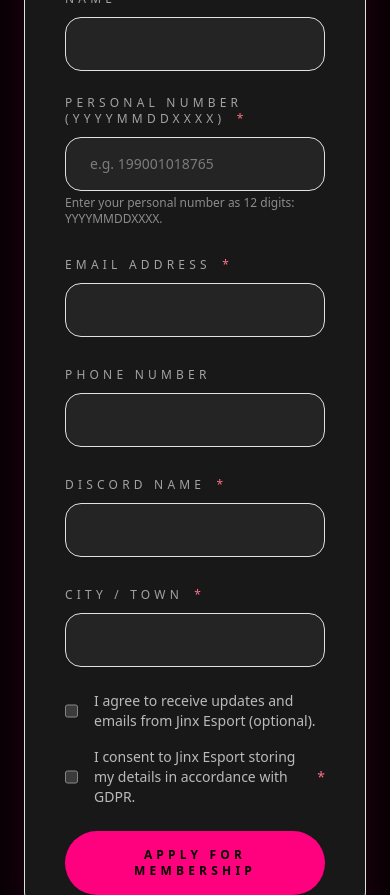
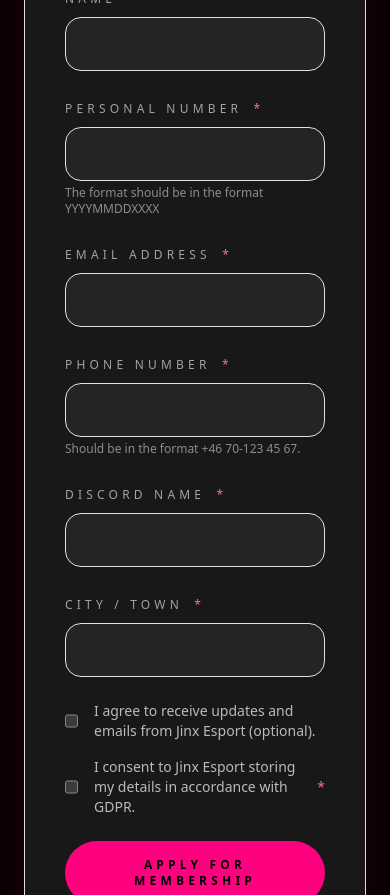
Before and after one commit to emrikrellmar/jinxesport.se, a React (Vite) app: page / in a window 390 px wide. Shown: the part 2060-2955 px from the top of the page. Built offline with nearby package versions, Linux system fonts and the light colour scheme.

Commit message:
feat(membership): require phone number in form and add accessibility attrs

```diff
--- a/src/components/MembershipForm.tsx
+++ b/src/components/MembershipForm.tsx
@@ -37,9 +37,10 @@ const MembershipForm = () => {
   const handleSubmit: React.FormEventHandler<HTMLFormElement> = async (event) => {
     event.preventDefault();
 
-    const missing: string[] = [];
+  const missing: string[] = [];
     if (!form.name.trim()) missing.push("name");
     if (!form.email.trim()) missing.push("email");
+  if (!form.phone.trim()) missing.push("phone");
     if (!form.personalNumber.trim()) missing.push("personalNumber");
     else if (!/^[0-9]{12}$/.test(form.personalNumber)) missing.push("personalNumber");
     if (!form.discord.trim()) missing.push("discord");
@@ -136,7 +137,7 @@ const MembershipForm = () => {
             </div>
             <div className="space-y-2">
               <label htmlFor="personalNumber" className="text-xs uppercase tracking-[0.35em] text-white/60">
-                Personal number (YYYYMMDDXXXX) <span className="ml-1 font-medium text-rose-400">*</span>
+                Personal number <span className="ml-1 font-medium text-rose-400">*</span>
               </label>
               <input
                 id="personalNumber"
@@ -147,9 +148,8 @@ const MembershipForm = () => {
                 className={inputClasses("personalNumber")}
                 aria-invalid={missingFields.includes("personalNumber")}
                 aria-required="true"
-                placeholder="e.g. 199001018765"
               />
-              <p className="mt-1 text-xs text-white/50">Enter your personal number as 12 digits: YYYYMMDDXXXX.</p>
+              <p className="mt-1 text-xs text-white/50">The format should be in the format YYYYMMDDXXXX</p>
             </div>
             <div className="space-y-2">
               <label htmlFor="email" className="text-xs uppercase tracking-[0.35em] text-white/60">
@@ -168,7 +168,7 @@ const MembershipForm = () => {
             </div>
             <div className="space-y-2">
               <label htmlFor="phone" className="text-xs uppercase tracking-[0.35em] text-white/60">
-                Phone Number
+                Phone Number <span className="ml-1 font-medium text-rose-400">*</span>
               </label>
               <input
                 id="phone"
@@ -177,7 +177,10 @@ const MembershipForm = () => {
                 value={form.phone}
                 onChange={handleChange}
                 className={inputClasses("phone")}
+                aria-invalid={missingFields.includes("phone")}
+                aria-required="true"
               />
+              <p className="mt-1 text-xs text-white/50">Should be in the format +46 70-123 45 67.</p>
             </div>
             <div className="space-y-2">
               <label htmlFor="discord" className="text-xs uppercase tracking-[0.35em] text-white/60">
```
